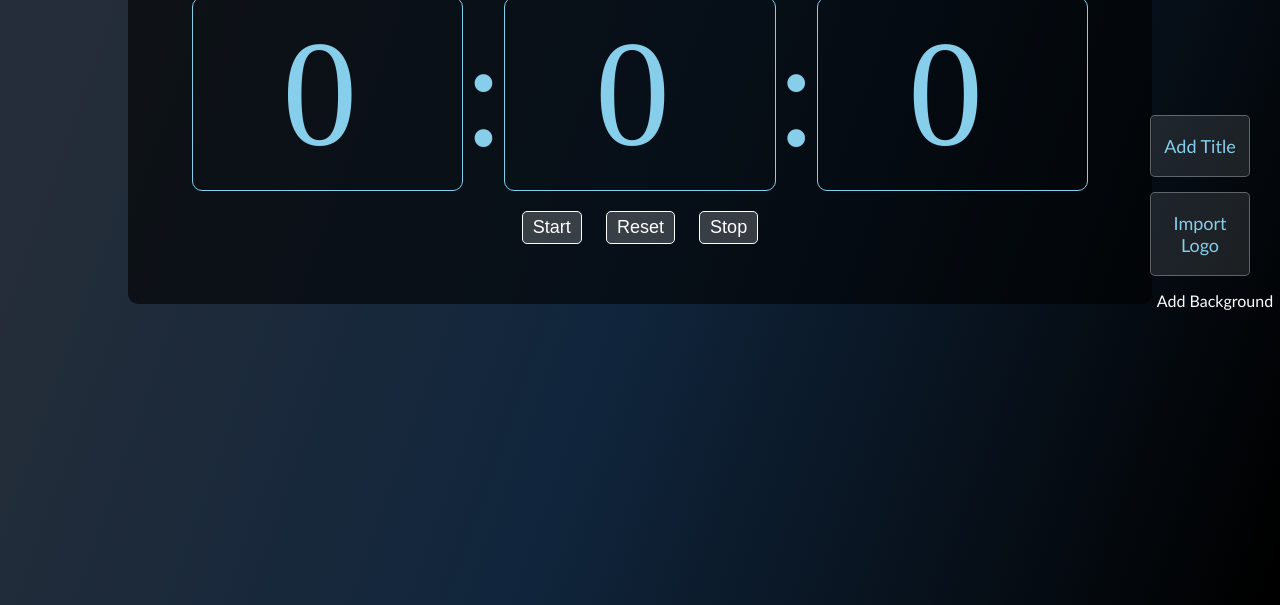
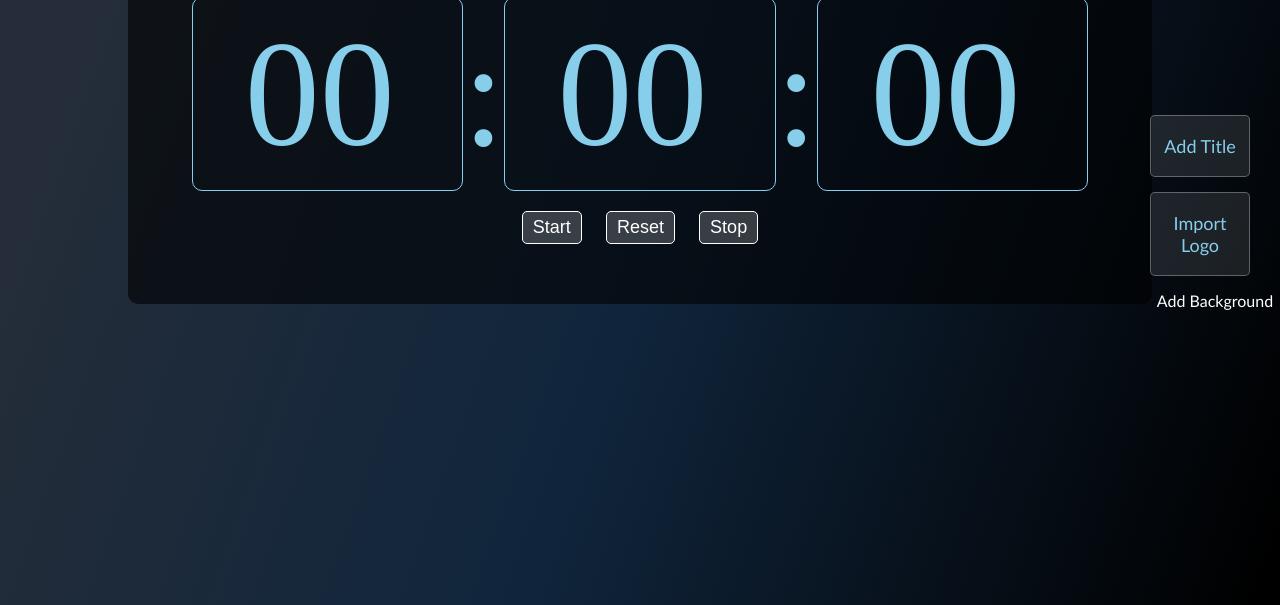
Before and after one commit to SirMartel22/Global-Timer, a website: page index.html in a window 1280 px wide. Both pictures are taken after a click on the button "Reset". Shown: the part 195-800 px from the top of the page. Drawn offline with Linux system fonts and the light colour scheme.

Commit message:
I've got the timer to work properly as expected with each button functionalities working perfectly

```diff
--- a/global-timer.js
+++ b/global-timer.js
@@ -11,6 +11,7 @@ showTitleInput.style.display = 'none'
 	titleBtn.addEventListener('click', ()=>{
 		showTitleInput.style.display = 'block';
 	});
+
 
 	// add event listener to generate the program title when the button is clicked
 	const generateTitle = document.getElementById('generate');
@@ -27,8 +28,6 @@ showTitleInput.style.display = 'none'
 		// log the generated program title for debugging purposes
 		console.log(title);
 	})
-
-
 
 
 
@@ -162,15 +161,19 @@ function calculateTotalSeconds(){
 }
 
 function updateTimer(){
-	total --;
+
 	if (total >= 0){
 		let hr = Math.floor(total / 3600);
 		let mt = Math.floor((total % 3600) / 60);
 		let sc = total % 60;
 
+		//update the input with padddin
 		hour.value = hr.toString().padStart(2, '0');
-		minutes.value = hr.toString().padStart(2, '0');
-		seconds.value = hr.toString().padStart(2, '0');
+		minutes.value = mt.toString().padStart(2, '0');
+		seconds.value = sc.toString().padStart(2, '0');
+
+		//timer decrement
+		total --;
 	} else {
 		clearInterval(interval);
 		timerContainer.style.display = 'none';
@@ -179,31 +182,10 @@ function updateTimer(){
 }
 
 
-// timer = () =>{
-// 	totalValue();
-// 	total --
-// 	if (total >=0){
-// 		// var hr = Math.floor(total/3600);
-// 		// var mt = Math.floor((total/60) - (hr*60));
-// 		// var sc = Math.floor((hr*3600) + (mt*60));
+startBtn.addEventListener('click', ()=>{
 
-// 		var hr = Math.floor(total / 3600);
-// 		var mt = Math.floor((total % 60) / 60 );
-// 		var sc = total % 60;
-
-
-// 		hour.value = hr;
-// 		minutes.value = mt;
-// 		seconds.value = sc;
-// 	}
-// 	else{
-// 		timerContainer.style.display = 'none';
-// 		timeUpShow.style.display = 'block';
-// 	}
-// }
-
-startBtn.addEventListener('click', ()=>{
-	console.log('button is working!!')
+	total = calculateTotalSeconds();
+	// console.log('button is working!!')
 	clearInterval(interval);
 	interval = setInterval(updateTimer, 1000);
 });
@@ -212,8 +194,10 @@ startBtn.addEventListener('click', ()=>{
 
 resetBtn.addEventListener('click', ()=>{
 	clearInterval(interval);
-	hour.value = 0;
-	minutes.value = 0;
-	seconds.value = 0;
-	console.log("Timer reset")
+	hour.value = '00';
+	minutes.value = '00';
+	seconds.value = '00';
+	console.log("Timer reset");
+	timerContainer.style.display = 'block';
+	timeUpShow.style.display = 'none';
 });
--- a/index.html
+++ b/index.html
@@ -84,9 +84,9 @@
 			<input id="minute" type="number" max="60" min="0" value="0" class="time"><p id="p2" class="semicolon">:</p>
 			<input id="seconds" type="number" max="60" min="0" value="0" class="time"> -->
 
-			<input id="hour" type="number" max="99" min="0" class="time" value="00"><p id="p1" class="semicolon">:</p>
-			<input id="minute" type="number" max="60" min="0"  class="time" value="00"><p id="p2" class="semicolon">:</p>
-			<input id="seconds" type="number" max="60" min="0"  class="time" value="00">
+			<input id="hour" type="number" min="0" class="time" placeholder="00"><p id="p1" class="semicolon">:</p>
+			<input id="minute" type="number" max="59" min="0"  class="time" placeholder="00"><p id="p2" class="semicolon">:</p>
+			<input id="seconds" type="number" max="59" min="0"  class="time" placeholder="00">
 
 		</div>
 
@@ -104,7 +104,6 @@
 	<!-- This section displays time up when the time elapse -->
 	<div class="timeup-container" id="timeupContainer">
 		<h1>Time's Up</h1>
-
 	</div>
 
 	</div>
```
